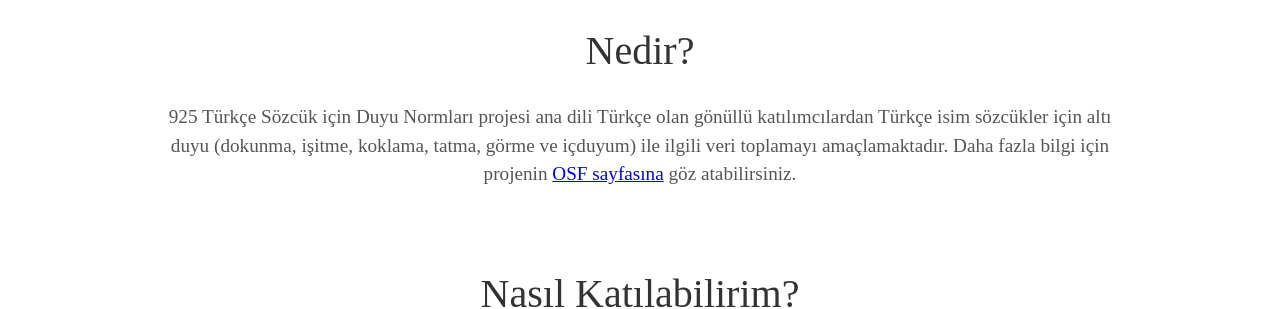
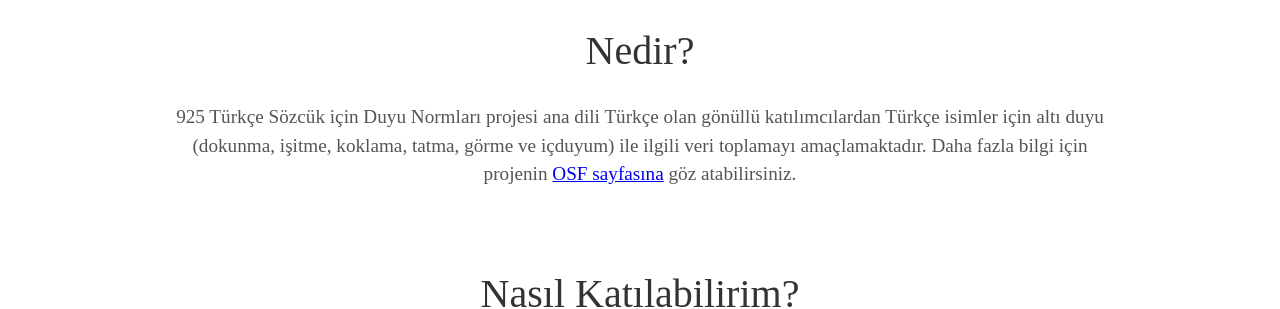
Before and after one commit to 925sozcuk/925sozcuk.github.io, a Jekyll site: the page built from index.html, in a window 1280 px wide. Shown: the part 954-1263 px from the top of the page. Built offline with Jekyll 4.4.1, drawn with Linux system fonts in a browser that asks for light colours; some web fonts are replaced.

Commit message:
Update about.html

```diff
--- a/_includes/about.html
+++ b/_includes/about.html
@@ -2,7 +2,7 @@
 
   <h1>Nedir?</h1>
   <p>925 Türkçe Sözcük için Duyu Normları projesi ana dili Türkçe olan gönüllü katılımcılardan
-   Türkçe isim sözcükler için altı duyu (dokunma, işitme, koklama, tatma, görme ve içduyum) ile ilgili veri toplamayı amaçlamaktadır.
+   Türkçe isimler için altı duyu (dokunma, işitme, koklama, tatma, görme ve içduyum) ile ilgili veri toplamayı amaçlamaktadır.
    Daha fazla bilgi için projenin <a href="https://osf.io/m34u7/" target="_blank">OSF sayfasına</a> göz atabilirsiniz.</p>
   <h1>Nasıl Katılabilirim?</h1>
   <p>Hemen şimdi aşağıdaki bağlantılardan dilediğiniz birine tıklayarak şu ana kadar anketleri dolduran
```
